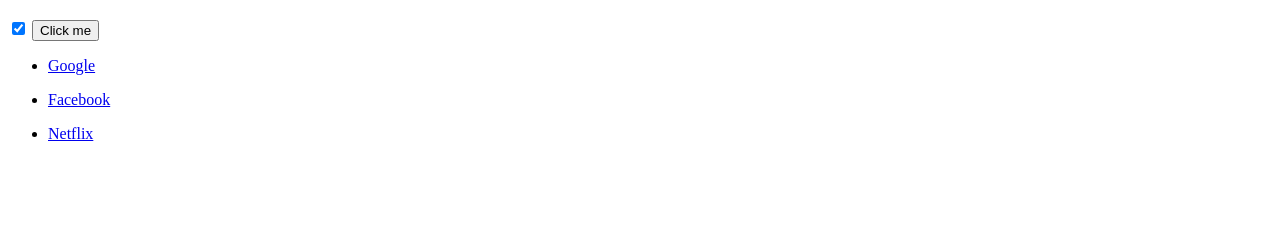
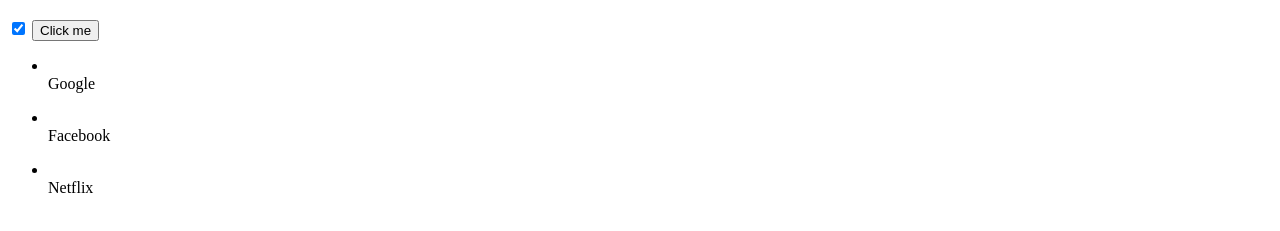
Before and after one commit to chprince11/DOM_basics_JS, a plain HTML site: page index.html in a window 1280 px wide. Shown: the part 61-292 px from the top of the page. Drawn offline with Linux system fonts and the light colour scheme.

Commit message:
changes/index.html

```diff
--- a/index.html
+++ b/index.html
@@ -13,9 +13,9 @@
     <input type="checkbox">
     <button class="btn">Click me</button>
 
-    <ul><li><a href="https://www.google.com"</li>Google</ul>
-    <ul><li><a href="https://www.facebook.com"</li>Facebook</ul>
-    <ul><li><a href="https://www.netflix.com"</li>Netflix</ul>
+    <ul><li><a href="https://www.google.com"></a></li>Google</ul>
+    <ul><li><a href="https://www.facebook.com"></a></li>Facebook</ul>
+    <ul><li><a href="https://www.netflix.com"></a></li>Netflix</ul>
 
 <script src="./index.js"></script>
 
```
